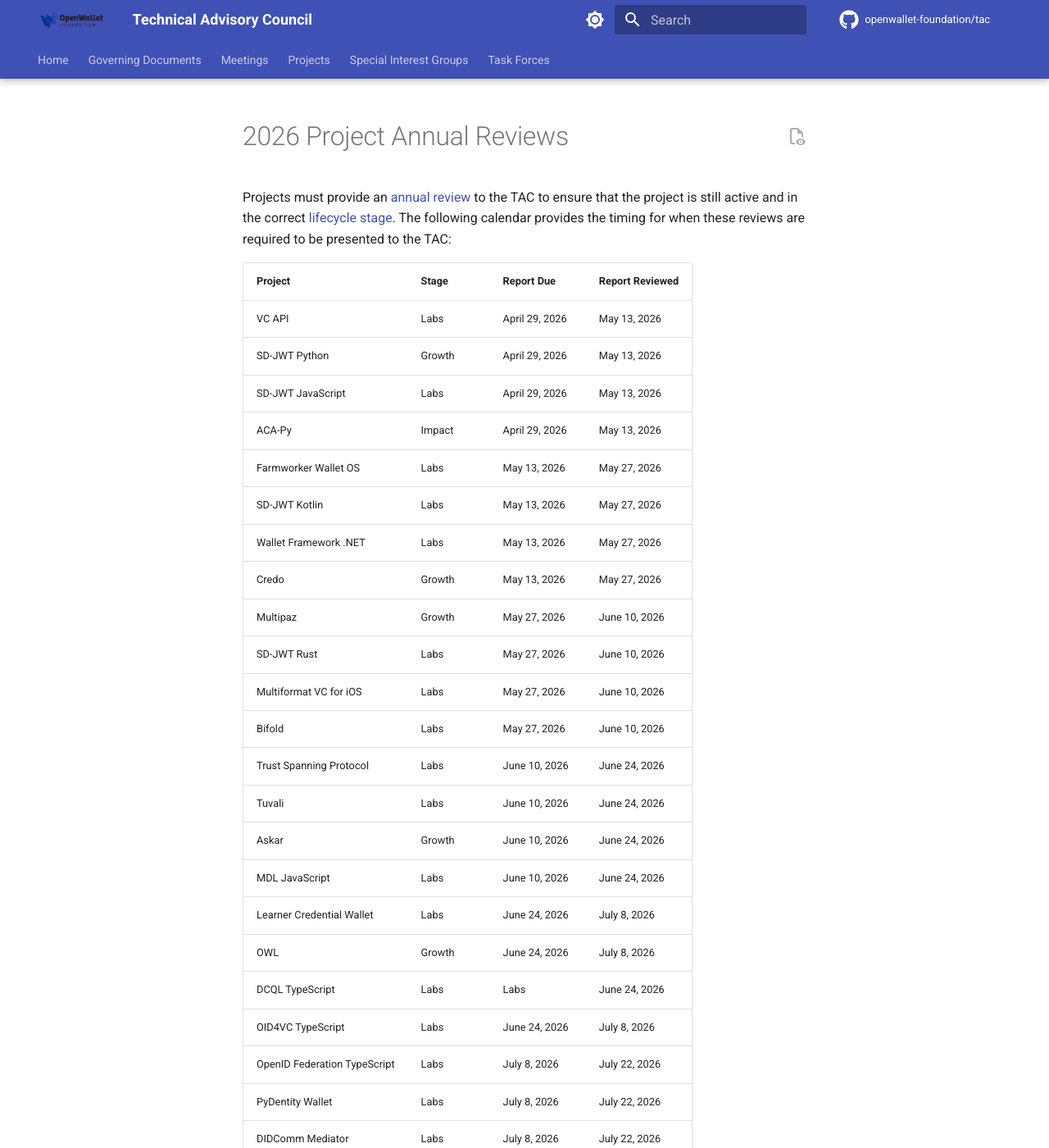
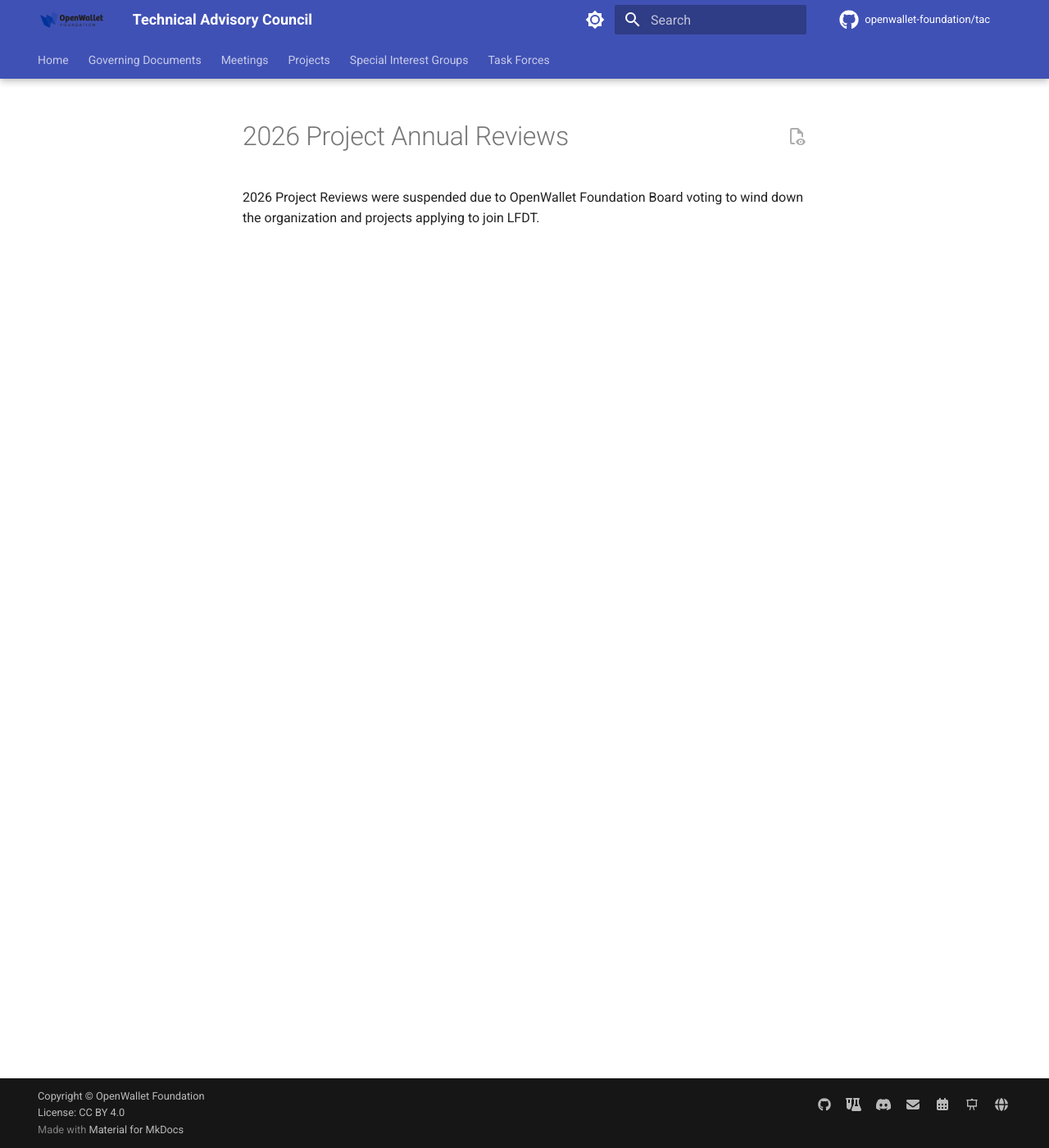
Before and after one commit to openwallet-foundation/tac, an MkDocs documentation site: the page built from docs/projects/reviews/2026/index.md, in a window 1280 px wide and 1400 px high. Shown: the whole window at 82% size. Built offline with MkDocs 1.6.1 and Material for MkDocs 9.7.7, drawn with Linux system fonts in a browser that asks for light colours; comment, search, counter and statistics services are not loaded; some of the changed text lies outside the part shown.

Commit message:
Update index.md
Signed-off-by: Sean Bohan <seanbohan@gmail.com>

```diff
--- a/docs/projects/reviews/2026/index.md
+++ b/docs/projects/reviews/2026/index.md
@@ -1,35 +1,3 @@
 # 2026 Project Annual Reviews
 
-Projects must provide an [annual review](../../../governance/project-annual-review-process.md) to the TAC to ensure that the project is still active and in the correct [lifecycle stage](../../../governance/project-lifecycle.md#stages). The following calendar provides the timing for when these reviews are required to be presented to the TAC:
-
-| Project                      | Stage  | Report Due       | Report Reviewed  |
-|------------------------------|--------|------------------|------------------|
-| VC API                       | Labs   | April 29, 2026   | May 13, 2026     |
-| SD-JWT Python                | Growth | April 29, 2026   | May 13, 2026     |
-| SD-JWT JavaScript            | Labs   | April 29, 2026   | May 13, 2026     |
-| ACA-Py                       | Impact | April 29, 2026   | May 13, 2026     |
-| Farmworker Wallet OS         | Labs   | May 13, 2026     | May 27, 2026     |
-| SD-JWT Kotlin                | Labs   | May 13, 2026     | May 27, 2026     |
-| Wallet Framework .NET        | Labs   | May 13, 2026     | May 27, 2026     |
-| Credo                        | Growth | May 13, 2026     | May 27, 2026     |
-| Multipaz                     | Growth | May 27, 2026     | June 10, 2026    |
-| SD-JWT Rust                  | Labs   | May 27, 2026     | June 10, 2026    |
-| Multiformat VC for iOS       | Labs   | May 27, 2026     | June 10, 2026    |
-| Bifold                       | Labs   | May 27, 2026     | June 10, 2026    |
-| Trust Spanning Protocol      | Labs   | June 10, 2026    | June 24, 2026    |
-| Tuvali                       | Labs   | June 10, 2026    | June 24, 2026    |
-| Askar                        | Growth | June 10, 2026    | June 24, 2026    |
-| MDL JavaScript               | Labs   | June 10, 2026    | June 24, 2026    |
-| Learner Credential Wallet    | Labs   | June 24, 2026    | July 8, 2026     |
-| OWL                          | Growth | June 24, 2026    | July 8, 2026     |
-| DCQL TypeScript  | Labs      | Labs   | June 24, 2026    | July 8, 2026     |
-| OID4VC TypeScript            | Labs   | June 24, 2026    | July 8, 2026     |
-| OpenID Federation TypeScript | Labs   | July 8, 2026     | July 22, 2026    |
-| PyDentity Wallet             | Labs   | July 8, 2026     | July 22, 2026    |
-| DIDComm Mediator             | Labs   | July 8, 2026     | July 22, 2026    |
-| TRS                          | Labs   | July 8, 2026     | July 22, 2026    |
-| SD-JWT VCDM                  | Labs   | July 22, 2026    | August 5, 2026   |
-| VCX                          | Growth | July 22, 2026    | August 5, 2026   |
-| EHR Wallet                   | Labs   | July 22, 2026    | August 5, 2026   |
-| EUDIPLO                      | Labs   | July 22, 2026    | August 5, 2026   |
-| Axle                         | Labs   | August 5, 2026   | August 19, 2026  |
+2026 Project Reviews were suspended due to OpenWallet Foundation Board voting to wind down the organization and projects applying to join LFDT.
```
